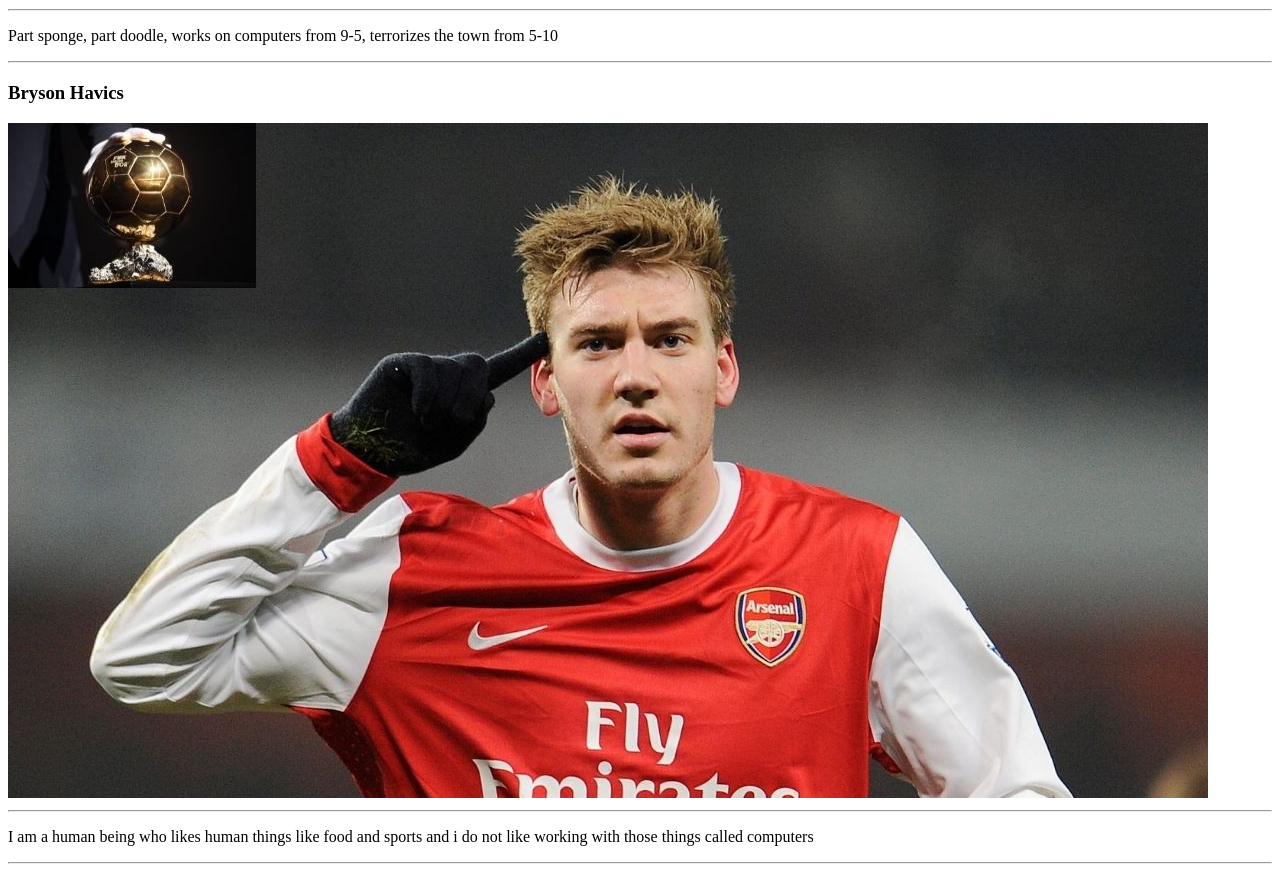
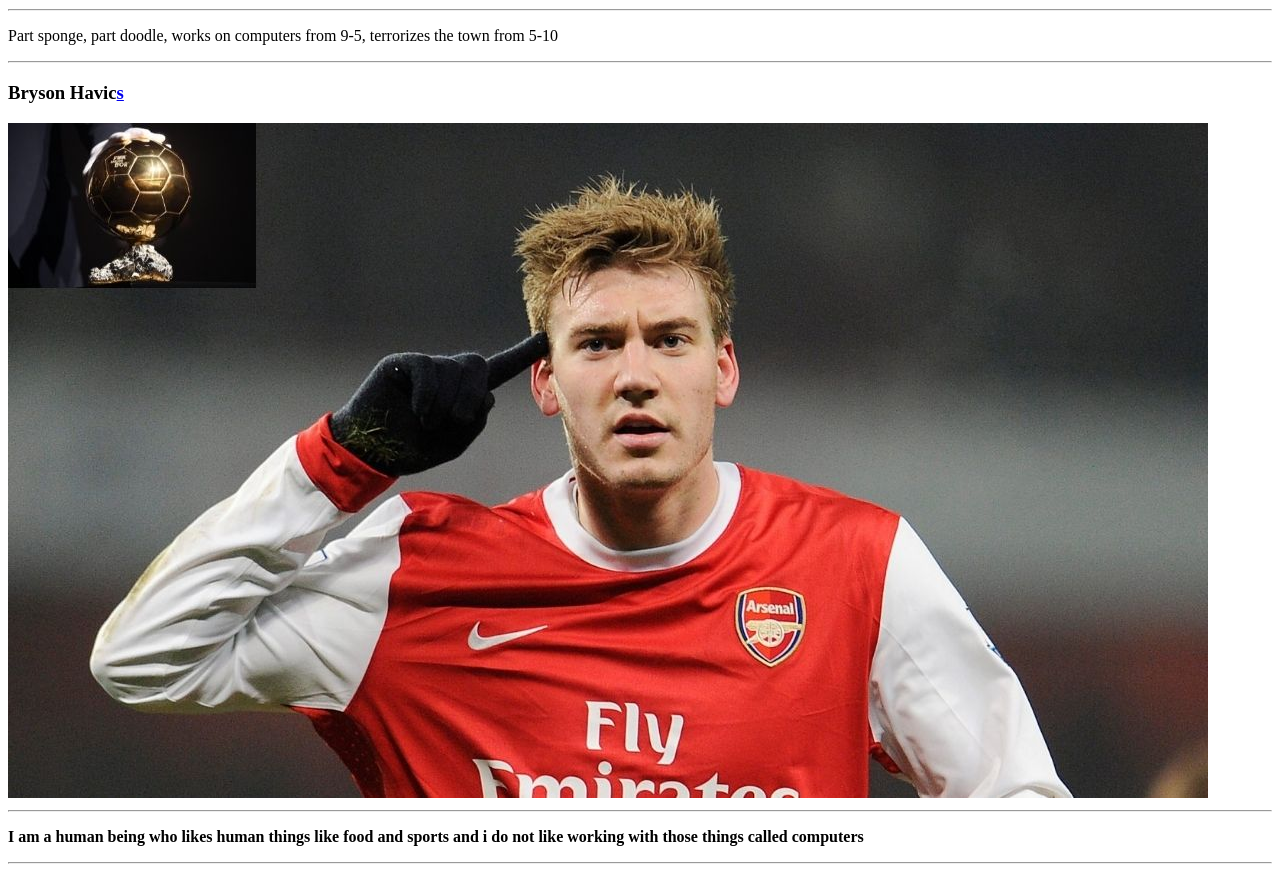
Before and after one commit to JackMcNeil/TeamPage, a plain HTML site: page index.html in a window 1280 px wide. Shown: the part 554-1426 px from the top of the page. Drawn offline with Linux system fonts and the light colour scheme.

Commit message:
easter egg?

```diff
--- a/index.html
+++ b/index.html
@@ -22,10 +22,10 @@
             <hr>
         </div>
         <div>
-            <h3>Bryson Havics</h3>
+            <h3>Bryson Havic<a href="https://www.youtube.com/watch?v=dQw4w9WgXcQ">s</a></h3>
             <img src="Bendtner.jpg" alt="Bendtner">
             <hr>
-            <p>I am a human being who likes human things like food and sports and i do not like working with those things called computers</p>
+            <p><b>I am a human being who likes human things like food and sports and i do not like working with those things called computers</b></p>
             <hr>
         </div>
     </div>
```
